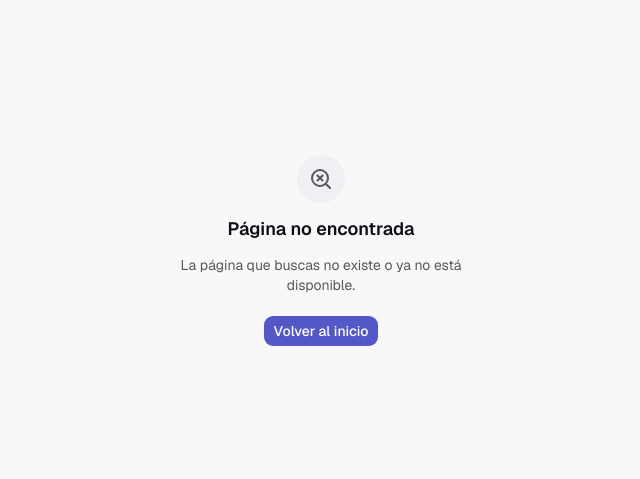
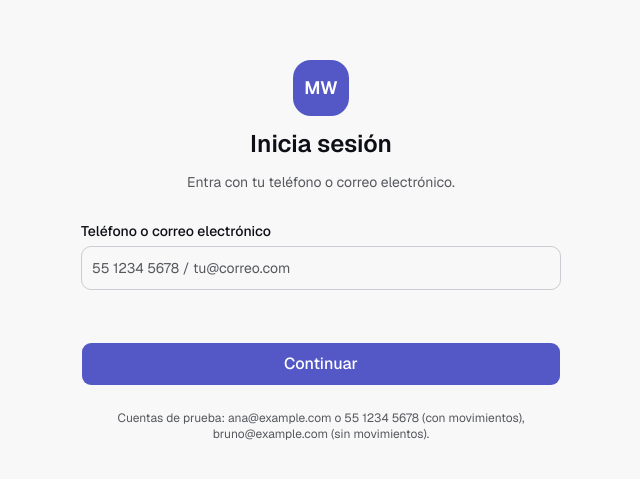
Before and after one commit to marcomorenoag/mini-wallet-web-app, a Next.js app: page /login in a window 1280 px wide. Before the commit this address had no page. Shown: the part 149-628 px from the top of the page, without its empty margins (319-959 px from the left). Built offline with nearby package versions, Linux system fonts and the light colour scheme.

Commit message:
feat: :sparkles: add login page with client-side validation and error states

```diff
--- a/messages/es-MX.json
+++ b/messages/es-MX.json
@@ -26,6 +26,17 @@
   "errorPage": {
     "title": "Algo salió mal",
     "description": "Ocurrió un error inesperado. Intenta de nuevo en unos momentos."
+  },
+  "login": {
+    "metadataTitle": "Iniciar sesión",
+    "title": "Inicia sesión",
+    "subtitle": "Entra con tu teléfono o correo electrónico.",
+    "identifierLabel": "Teléfono o correo electrónico",
+    "identifierPlaceholder": "55 1234 5678 / tu@correo.com",
+    "submit": "Continuar",
+    "submitting": "Entrando…",
+    "errorTitle": "No pudimos iniciar sesión",
+    "demoAccounts": "Cuentas de prueba: ana@example.com o 55 1234 5678 (con movimientos), bruno@example.com (sin movimientos)."
   },
   "errors": {
     "validation": {
--- /dev/null
+++ b/src/app/login/page.tsx
@@ -0,0 +1,33 @@
+import type { Metadata } from "next";
+import { getTranslations } from "next-intl/server";
+
+import { PageShell } from "@/components/layout/page-shell";
+import { LoginForm } from "@/features/login/ui/login-form";
+
+export async function generateMetadata(): Promise<Metadata> {
+  const t = await getTranslations("login");
+  return { title: t("metadataTitle") };
+}
+
+export default async function LoginPage({ searchParams }: PageProps<"/login">) {
+  const [{ next }, t] = await Promise.all([searchParams, getTranslations("login")]);
+
+  return (
+    <PageShell className="justify-center">
+      {/* A CSS entrance animation, so the form stays visible when JavaScript is unavailable. */}
+      <div className="flex flex-col gap-8 animate-in duration-300 fade-in slide-in-from-bottom-2 motion-reduce:animate-none">
+        <div className="flex flex-col items-center gap-3 text-center">
+          <div
+            aria-hidden
+            className="flex size-14 items-center justify-center rounded-2xl bg-primary text-lg font-semibold text-primary-foreground"
+          >
+            MW
+          </div>
+          <h1 className="font-heading text-2xl font-semibold">{t("title")}</h1>
+          <p className="text-sm text-muted-foreground">{t("subtitle")}</p>
+        </div>
+        <LoginForm next={typeof next === "string" ? next : undefined} />
+      </div>
+    </PageShell>
+  );
+}
--- /dev/null
+++ b/src/features/login/ui/login-form.tsx
@@ -0,0 +1,112 @@
+"use client";
+
+import { CircleAlert, LoaderCircle } from "lucide-react";
+import { useTranslations } from "next-intl";
+import { useActionState, useId, useRef, useState, type FormEvent } from "react";
+
+import { Alert, AlertDescription, AlertTitle } from "@/components/ui/alert";
+import { Button } from "@/components/ui/button";
+import { Input } from "@/components/ui/input";
+import { Label } from "@/components/ui/label";
+import { LoginIdentifierSchema } from "@/domain/auth/login-identifier";
+import type { ValidationErrorCode } from "@/domain/shared/error-codes";
+import { toValidationIssues } from "@/domain/shared/validation";
+import { problemMessageKey, validationMessageKey } from "@/i18n/error-messages";
+
+import { loginAction } from "../actions";
+import { INITIAL_LOGIN_STATE } from "../login-form-state";
+
+/** Same schema as the server, for instant feedback; the server re-validates on submit. */
+const validateIdentifier = (value: string): ValidationErrorCode | null => {
+  const result = LoginIdentifierSchema.safeParse(value);
+  return result.success ? null : (toValidationIssues(result.error)[0]?.code ?? "INVALID");
+};
+
+interface LoginFormProps {
+  /** Destination kept by the proxy; validated again on the server. */
+  readonly next?: string | undefined;
+}
+
+export function LoginForm({ next }: LoginFormProps) {
+  const t = useTranslations("login");
+  const tErrors = useTranslations("errors");
+  const [state, formAction, pending] = useActionState(loginAction, INITIAL_LOGIN_STATE);
+
+  const [identifier, setIdentifier] = useState(state.identifier);
+  const [clientError, setClientError] = useState<ValidationErrorCode | null>(null);
+  // A server error is hidden once the field is edited after that response.
+  const [editedAfter, setEditedAfter] = useState<typeof state | null>(null);
+  const inputRef = useRef<HTMLInputElement>(null);
+  const errorId = useId();
+
+  const serverFieldError = editedAfter === state ? undefined : state.fieldError;
+  const fieldError = clientError ?? serverFieldError;
+  const problem = pending ? undefined : state.problem;
+
+  const handleSubmit = (event: FormEvent<HTMLFormElement>) => {
+    const error = validateIdentifier(identifier);
+    if (!error) return;
+    // Invalid input never reaches the server.
+    event.preventDefault();
+    setClientError(error);
+    inputRef.current?.focus();
+  };
+
+  return (
+    <form action={formAction} onSubmit={handleSubmit} noValidate className="flex flex-col gap-6">
+      {problem ? (
+        <Alert variant="destructive">
+          <CircleAlert aria-hidden />
+          <AlertTitle>{t("errorTitle")}</AlertTitle>
+          <AlertDescription>{tErrors(problemMessageKey(problem))}</AlertDescription>
+        </Alert>
+      ) : null}
+
+      <div className="flex flex-col gap-2">
+        <Label htmlFor="identifier">{t("identifierLabel")}</Label>
+        <Input
+          ref={inputRef}
+          id="identifier"
+          name="identifier"
+          type="text"
+          autoComplete="username"
+          autoCapitalize="none"
+          spellCheck={false}
+          placeholder={t("identifierPlaceholder")}
+          value={identifier}
+          onChange={(event) => {
+            const { value } = event.target;
+            setIdentifier(value);
+            setEditedAfter(state);
+            // Once an error was shown, it is re-checked while typing so it clears when fixed.
+            if (clientError) setClientError(validateIdentifier(value));
+          }}
+          onBlur={() => {
+            if (identifier.trim()) setClientError(validateIdentifier(identifier));
+          }}
+          aria-invalid={fieldError ? true : undefined}
+          aria-describedby={fieldError ? errorId : undefined}
+          className="h-11 text-base"
+        />
+        <p id={errorId} aria-live="polite" className="min-h-5 text-sm text-destructive">
+          {fieldError ? tErrors(validationMessageKey(fieldError)) : null}
+        </p>
+      </div>
+
+      {next ? <input type="hidden" name="next" value={next} /> : null}
+
+      <Button type="submit" size="lg" className="h-11 w-full text-base" disabled={pending}>
+        {pending ? (
+          <>
+            <LoaderCircle aria-hidden className="animate-spin" />
+            {t("submitting")}
+          </>
+        ) : (
+          t("submit")
+        )}
+      </Button>
+
+      <p className="text-center text-xs text-muted-foreground">{t("demoAccounts")}</p>
+    </form>
+  );
+}
```
